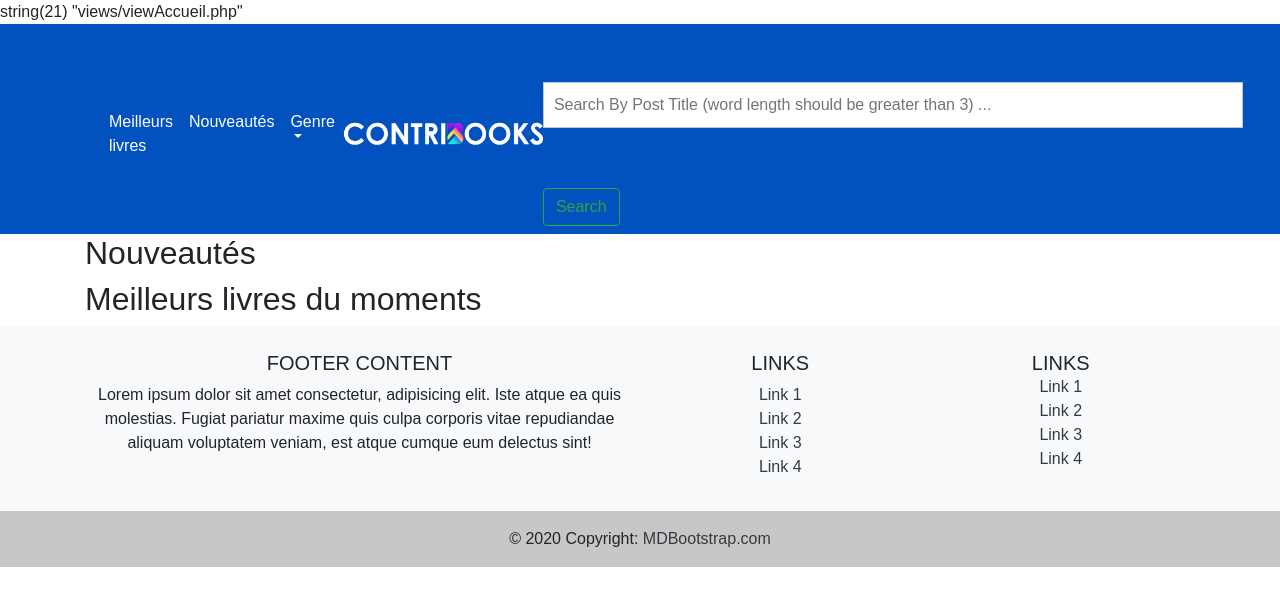
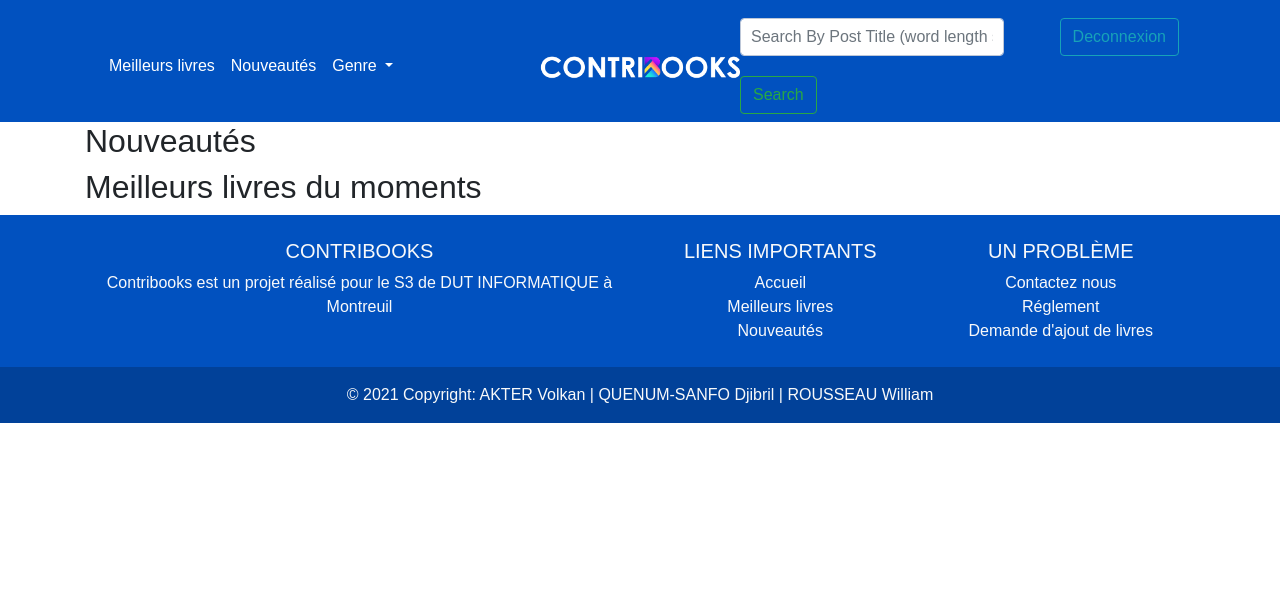
Before and after one commit to vakter23/ContriBooks, a PHP site: page / in a window 1280 px wide; the page is wider, and only the part inside the window is pictured. Shown: the top 606 px of that part. Run offline with PHP 8.4, Linux system fonts and the light colour scheme; the visitor is signed in with stand-in values (Sample User, id 1); data that the repository does not hold is empty.

Commit message:
Fix : Fusion bugs

```diff
--- a/controllers/ControllerSearch.php
+++ b/controllers/ControllerSearch.php
@@ -12,7 +12,8 @@ class ControllerSearch
             throw new Exception('Page Introuvable');
         else {
             $this->_bookManager = new BookManager;
-            if (isset($_GET['filter'])) {
+            $filter = explode('=', $_SERVER['REQUEST_URI']);
+            if (isset($filter)) {
                 $newBooks = $this->_bookManager->getBooks();
             }
             else {
--- a/core/View.php
+++ b/core/View.php
@@ -7,7 +7,6 @@ class View
     public function __construct($action)
     {
         $this->_file = 'views/view'.$action.'.php';
-        var_dump($this->_file);
     }
 
     public function generate($data)
--- a/models/UserManager.php
+++ b/models/UserManager.php
@@ -50,7 +50,6 @@ class UserManager extends Model
                     $id = $user->getId_user();
                     $_SESSION['id'] = $id;
                     $_SESSION['login'] = $login;
-                    var_dump($_SESSION);
                     echo 'Vous êtes connecté !';
                     return true;
                 }
--- a/views/template.php
+++ b/views/template.php
@@ -4,7 +4,6 @@
     <head>
         <meta charset="utf-8">
         <meta name="viewport" content="width=device-width, initial-scale=1, shrink-to-fit=no">
-        <!--<script src="https://code.jquery.com/jquery-3.3.1.slim.min.js" integrity="sha384-q8i/X+965DzO0rT7abK41JStQIAqVgRVzpbzo5smXKp4YfRvH+8abtTE1Pi6jizo" crossorigin="anonymous"></script>-->
         <script src="https://ajax.googleapis.com/ajax/libs/jquery/3.5.1/jquery.min.js"></script>
         <script src="https://stackpath.bootstrapcdn.com/bootstrap/4.1.3/js/bootstrap.min.js" integrity="sha384-ChfqqxuZUCnJSK3+MXmPNIyE6ZbWh2IMqE241rYiqJxyMiZ6OW/JmZQ5stwEULTy" crossorigin="anonymous"></script>
         <link rel="stylesheet" href="https://stackpath.bootstrapcdn.com/bootstrap/4.1.3/css/bootstrap.min.css" integrity="sha384-MCw98/SFnGE8fJT3GXwEOngsV7Zt27NXFoaoApmYm81iuXoPkFOJwJ8ERdknLPMO" crossorigin="anonymous">
@@ -33,17 +32,13 @@
                             <a class="dropdown-item" href="/ContriBooks/Search?filter=Sciences">Sciences</a>
                             <a class="dropdown-item" href="/ContriBooks/Search?filter=BD">BD</a>
                             <a class="dropdown-item" href="/ContriBooks/Search?filter=Roman">Roman</a>
-
-<!--                            <div class="dropdown-divider"> </div>-->
-<!--                            <a class="dropdown-item" href="#">Something else here</a>-->
                         </div>
                     </li>
                 </ul>
             </div>
             <div class="mx-auto order-0">
                 <!--                    <a class="navbar-brand mx-auto" href="#">Navbar 2</a>-->
-                <a class="navbar-brand mx-auto" href="<?= URL ?>"><img style="width: 200px;"
-                                                                       src="utils/media/img/LOGO.png"></a>
+                <a class="navbar-brand mx-auto" href="<?= URL ?>"><img style="width: 200px;" src="utils/media/img/LOGO.png"></a>
 
                 <button class="navbar-toggler" type="button" data-toggle="collapse" data-target=".dual-collapse2">
                     <span class="navbar-toggler-icon"></span>
@@ -53,35 +48,26 @@
             <div class="navbar-collapse collapse w-100 order-3 dual-collapse2">
                 <ul class="navbar-nav ml-auto">
                     <form class="form-inline my-2 my-lg-0" action="/ContriBooks/Search" method="post">
-                        <div style="width: 700px;margin:40px auto;">
-                            <div id="search-box-container" >
-                                <input  type="text" id="search-data" name="query" placeholder="Search By Post Title (word length should be greater than 3) ..." autocomplete="off" />
-                            </div>
+                        <input  class="form-control mr-sm-2" type="text" id="search-data" name="query" placeholder="Search By Post Title (word length should be greater than 3) ..." autocomplete="off" />
                         <div id="search-result-container" style="border:solid 1px #BDC7D8;display:none; ">
                         </div>
-                        </div>
-                        <!--<input class="form-control mr-sm-2" name="query" type="search" placeholder="Search" aria-label="Search">-->
                         <input type="submit" value="Search" class="btn btn-outline-success my-2 my-sm-0">
                     </form>
                     <li class="nav-item">
-                        <!--                        <a class="nav-link" href="#">Right</a>-->
                         <?php
                         if (isset($_SESSION['login']))
                         {
                             echo'<form action="/ContriBooks/Connexion" method="post"><input type="submit" name="logout" value="Deconnexion" class="btn btn-outline-info ml-5"></form>';
                         }
                         else {
-                            echo '<button class="btn btn-outline-info ml-5" type="button"> <a href="/Contribooks/Connexion">Connexion</a></button>';
+                            echo '<a href="/Contribooks/Connexion" class="btn btn-outline-light" role="button">Connexion</a>';
                             //echo '<form action="/ContriBooks/Connexion" method="post"><input type="submit" value="Connexion" class="btn btn-outline-info ml-5"></form>';
                         }
                         ?>
                     </li>
-
                 </ul>
             </div>
         </nav>
-
-
     </header>
 </div>
 
@@ -91,39 +77,34 @@
 <!-- Site footer -->
 
 <!-- Footer -->
-<footer class="bg-light text-center text-lg-start">
+<footer class="text-center text-lg-start text-light" style="background-color: #0151BF">
     <!-- Grid container -->
     <div class="container p-4">
         <!--Grid row-->
         <div class="row">
             <!--Grid column-->
             <div class="col-lg-6 col-md-12 mb-4 mb-md-0">
-                <h5 class="text-uppercase">Footer Content</h5>
+                <h5 class="text-uppercase">Contribooks</h5>
 
                 <p>
-                    Lorem ipsum dolor sit amet consectetur, adipisicing elit. Iste atque ea quis
-                    molestias. Fugiat pariatur maxime quis culpa corporis vitae repudiandae aliquam
-                    voluptatem veniam, est atque cumque eum delectus sint!
+                    Contribooks est un projet réalisé pour le S3 de DUT INFORMATIQUE à Montreuil
                 </p>
             </div>
             <!--Grid column-->
 
             <!--Grid column-->
             <div class="col-lg-3 col-md-6 mb-4 mb-md-0">
-                <h5 class="text-uppercase">Links</h5>
+                <h5 class="text-uppercase">Liens importants</h5>
 
                 <ul class="list-unstyled mb-0">
                     <li>
-                        <a href="#!" class="text-dark">Link 1</a>
+                        <a href="/Contribooks/Accueil" class="text-light">Accueil</a>
                     </li>
                     <li>
-                        <a href="#!" class="text-dark">Link 2</a>
+                        <a href="/Contribooks/BestBooks" class="text-light">Meilleurs livres</a>
                     </li>
                     <li>
-                        <a href="#!" class="text-dark">Link 3</a>
-                    </li>
-                    <li>
-                        <a href="#!" class="text-dark">Link 4</a>
+                        <a href="/Contribooks/NewBooks" class="text-light">Nouveautés</a>
                     </li>
                 </ul>
             </div>
@@ -131,20 +112,17 @@
 
             <!--Grid column-->
             <div class="col-lg-3 col-md-6 mb-4 mb-md-0">
-                <h5 class="text-uppercase mb-0">Links</h5>
+                <h5 class="text-uppercase">Un problème</h5>
 
-                <ul class="list-unstyled">
+                <ul class="list-unstyled mb-0">
                     <li>
-                        <a href="#!" class="text-dark">Link 1</a>
+                        <a href="/Contribooks/Contact" class="text-light">Contactez nous</a>
                     </li>
                     <li>
-                        <a href="#!" class="text-dark">Link 2</a>
+                        <a href="/Contribooks/Rules" class="text-light">Réglement</a>
                     </li>
                     <li>
-                        <a href="#!" class="text-dark">Link 3</a>
-                    </li>
-                    <li>
-                        <a href="#!" class="text-dark">Link 4</a>
+                        <a href="/Contribooks/EnquireBook" class="text-light">Demande d'ajout de livres</a>
                     </li>
                 </ul>
             </div>
@@ -156,8 +134,7 @@
 
     <!-- Copyright -->
     <div class="text-center p-3" style="background-color: rgba(0, 0, 0, 0.2)">
-        © 2020 Copyright:
-        <a class="text-dark" href="https://mdbootstrap.com/">MDBootstrap.com</a>
+        © 2021 Copyright: AKTER Volkan | QUENUM-SANFO Djibril | ROUSSEAU William
     </div>
     <!-- Copyright -->
 </footer>
@@ -188,7 +165,7 @@
             $('#search-data').unbind().keyup(function(e) {
                     var value = $(this).val();
                     if (value.length>3) {
-                        //alert(99933);
+                        console.log(value)
                         searchData(value);
                     }
                     else {
@@ -220,9 +197,9 @@
         //     type: "POST",
         //     url: "controllers/controllerTemplate.php",
         //     data: 'query=' + val,
-        //     /*beforeSend: function () {
+        //     /beforeSend: function () {
         //         $("#search-box").css("background", "#FFF url(LoaderIcon.gif) no-repeat 165px");
-        //     },*/
+        //     },/
         //     success: function(data) {
         //         console.log("success");
         //         $('#search-result-container').html(data);
@@ -232,4 +209,5 @@
         //     }
         // })
     }
+
     </script>
--- a/views/viewAccueil.php
+++ b/views/viewAccueil.php
@@ -7,9 +7,11 @@
             <?php $ISBN = $book->getISBN();
             $img_link = "$ISBN".'.jpg';
             $filename = 'utils/media/img/book/'.$img_link;
+            if(!file_exists('utils/media/img/book/'.$img_link))$filename='utils/media/img/book/NotFound.jpg';
             ?>
 
             <li class="nav-item">
+<!--                <img src="--><?//= $filename ?><!--" alt="..." class="img-thumbnail" width="100px;" height="100px;">-->
                 <img class="d-inline-flex p-2" src="<?= $filename ?>" style="width: 150px; height: 204px">
                 <a class="nav-link active" href="/Contribooks/Book?ISBN=<?= $ISBN ?>"><?= $book->getTitle_book() ?></a>
             </li>
@@ -23,6 +25,8 @@
             <?php $ISBN = $book->getISBN();
             $img_link = "$ISBN".'.jpg';
             $filename = 'utils/media/img/book/'.$img_link;
+            if(!file_exists('utils/media/img/book/'.$img_link))$filename='utils/media/img/book/NotFound.jpg';
+
             ?>
 
             <li class="nav-item">
--- a/views/viewBook.php
+++ b/views/viewBook.php
@@ -1,7 +1,4 @@
 <?php  $this->_t = 'Contribooks'; ?>
-
-
-<script src="https://ajax.googleapis.com/ajax/libs/jquery/3.5.1/jquery.min.js"></script>
 
 
 <div class="container">
--- a/views/viewError.php
+++ b/views/viewError.php
@@ -1 +1,3 @@
-<?php echo $errorMsg ?>
+<div class="container">
+    <?php echo $errorMsg ?>
+</div>
```
Also changed, not shown: models/Review.php (+4 -4 lines), models/TicketBook.php (+10 -10 lines), models/TicketReport.php (+12 -12 lines), models/User.php (+0 -33 lines), models/Wishlist.php (+4 -4 lines), views/viewSearch.php (+0 -45 lines), models/ReviewManager.php (added), utils/media/img/book/NotFound.jpg (added). Lines whose indentation alone changed are shown as unchanged.
